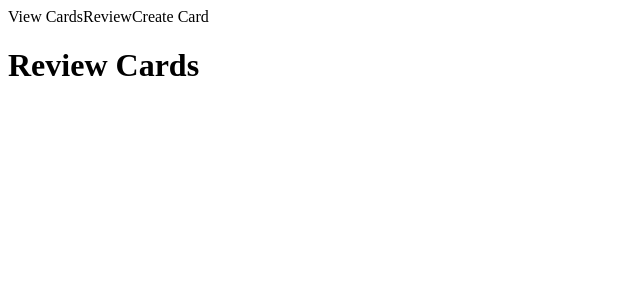
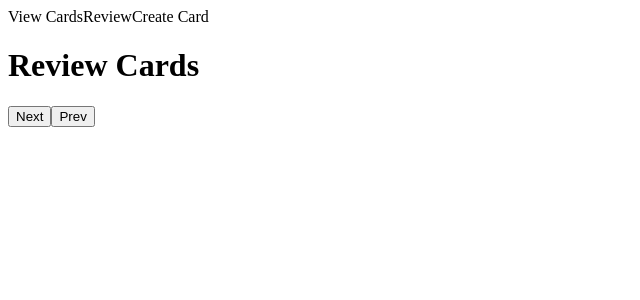
Before and after one commit to ElvisLee0725/flashcard, a React app: page / in a window 1280 px wide. Both pictures are taken after a click on the link "Review". Shown: the top 300 px of the page, without its empty margins (0-640 px from the left). Built offline with nearby package versions, Linux system fonts and the light colour scheme; the HTML template or start-up script is replaced by a standard one.

Commit message:
Implement nextCard and previousCard functions

```diff
--- a/src/appContext.js
+++ b/src/appContext.js
@@ -3,6 +3,8 @@ import React from 'react';
 export const AppContext = React.createContext({
     addCard: () => {},
     setView: () => {},
+    setActiveCard: () => {},
     view: '',
-    cards: []
+    cards: [],
+    activeCard: undefined
 });
--- a/src/components/app.jsx
+++ b/src/components/app.jsx
@@ -11,20 +11,28 @@ class App extends React.Component {
         this.state = {
             view: 'view-cards',
             cards: [],
+            activeCard: undefined,
             addCard: (newCard) => this.addCard(newCard),
-            setView: (view) => this.setView(view)
+            setView: (view) => this.setView(view),
+            setActiveCard: (index) => this.setActiveCard(index)
         };
         this.setView = this.setView.bind(this);
         this.addCard = this.addCard.bind(this);
     }
 
     componentDidMount() {
-        const cards = JSON.parse(localStorage.getItem('flash-cards'));
-        if(cards) {
-            this.setState({
-                cards: JSON.parse(localStorage.getItem('flash-cards'))
-            });
+        try {
+            const cards = JSON.parse(localStorage.getItem('flash-cards'));
+            if(cards) {
+                this.setState({
+                    cards
+                }, () => this.setActiveCard(0));    // Wrap the callback to an anonymous function so I can pass argument
+            }
         }
+        catch(error) {
+            console.log(error.message);
+        }
+
     }
 
     setView(view) {
@@ -62,7 +70,17 @@ class App extends React.Component {
         }, this.saveCards);
     }
 
+    setActiveCard(index) {
+        this.setState((prevState) => ({
+            activeCard: prevState.cards[index]
+        }));
+    }
+
     render() {
+        if(this.state.activeCard && Object.entries(this.state.activeCard).length > 0) {
+            console.log(this.state.activeCard);
+        }
+
         return (
             <div>
                 <AppContext.Provider value={this.state} >
--- a/src/components/review-cards.jsx
+++ b/src/components/review-cards.jsx
@@ -1,15 +1,50 @@
 import React from 'react';
+import { AppContext } from '../appContext';
 
 class ReviewCards extends React.Component {
     constructor(props) {
         super(props);
+        this.state = {
+            showAnswer: false
+        }
+        this.nextCard = this.nextCard.bind(this);
+        this.previousCard = this.previousCard.bind(this);
+    }
+
+    nextCard() {
+        const { cards, activeCard, setActiveCard } = this.context;
+        const index = cards.findIndex((card) => {
+            return card.id === activeCard.id
+        });
+
+        // Move next index to 0 when it reaches the end of cards array:
+        const nextIndex = index === cards.length - 1 ? 0 : index + 1;
+        setActiveCard(nextIndex);
+    }
+
+    previousCard() {
+        const { cards, activeCard, setActiveCard } = this.context;
+        const index = cards.findIndex((card) => {
+            return card.id === activeCard.id
+        });
+
+        // Move prev index to the last index when it reaches 0
+        const nextIndex = index === 0 ? cards.length - 1 : index - 1;
+        setActiveCard(nextIndex);
     }
 
     render() {
         return (
-            <h1 className="text-center">Review Cards</h1>
+            <div>
+                <h1 className="text-center">Review Cards</h1>
+                <button type="button" onClick={this.nextCard}>Next</button>
+                <button type="button" onClick={this.previousCard}>Prev</button>
+            </div>
+
         );
     }
 }
 
+ReviewCards.contextType = AppContext;
+
 export default ReviewCards;
```
